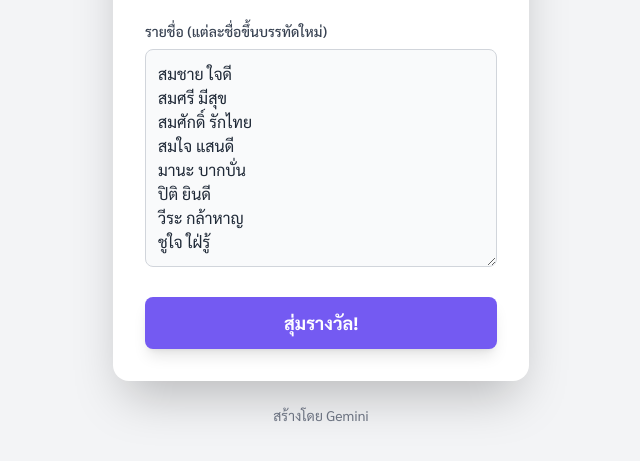
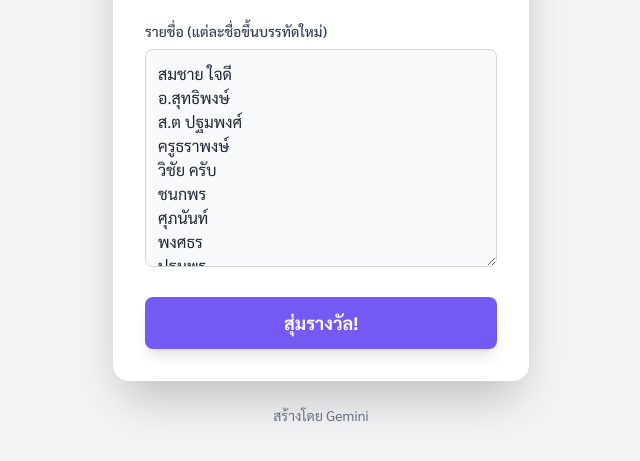
Before and after one commit to EPICCODING17/random-winner-app, a plain HTML site: page index.html in a window 1280 px wide. Shown: the part 239-700 px from the top of the page, without its empty margins (319-959 px from the left). Drawn offline with nearby package versions, Linux system fonts and the light colour scheme.

Commit message:
Update index.html

```diff
--- a/index.html
+++ b/index.html
@@ -86,13 +86,25 @@
                 <div>
                     <label for="name-input" class="block text-sm font-medium text-gray-700 dark:text-gray-300 mb-2">รายชื่อ (แต่ละชื่อขึ้นบรรทัดใหม่)</label>
                     <textarea id="name-input" rows="8" class="w-full p-3 bg-gray-50 dark:bg-gray-700 border border-gray-300 dark:border-gray-600 rounded-lg focus:ring-2 focus:ring-custom-purple focus:border-transparent transition" placeholder="สมชาย&#10;สมศรี&#10;สมศักดิ์&#10;สมใจ">สมชาย ใจดี
-สมศรี มีสุข
-สมศักดิ์ รักไทย
-สมใจ แสนดี
-มานะ บากบั่น
-ปิติ ยินดี
-วีระ กล้าหาญ
-ชูใจ ใฝ่รู้</textarea>
+อ.สุทธิพงษ์
+ส.ต ปฐมพงศ์
+ครูธราพงษ์
+วิชัย ครับ
+ชนกพร
+ศุภนันท์
+พงศธร
+ปฐมพร
+ธฤติยา
+Charnnarong
+ครูอั๋น ใจดี
+ทรงยศ
+โซเฟียน
+พรพิทักษ์
+ครูพิบูลย์
+ชริดา เหลี่ยมดี
+ทศพล
+อำนาจ
+                    </textarea>
                 </div>
 
                 <div class="mt-6">
```
